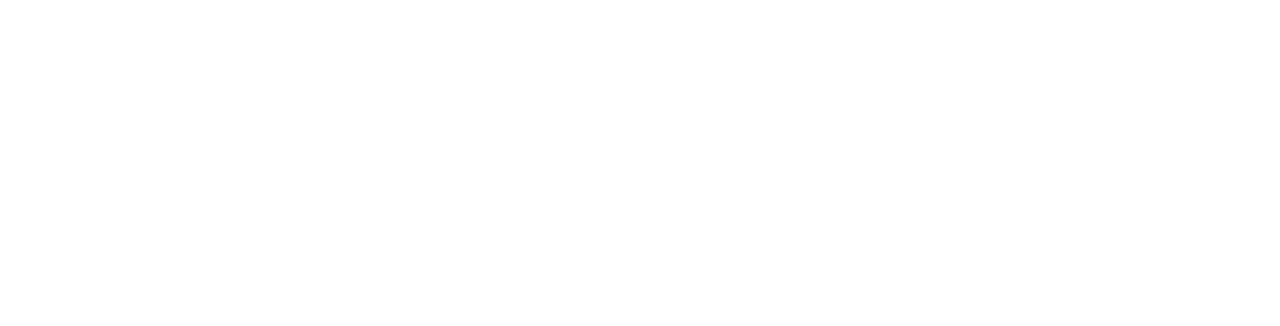
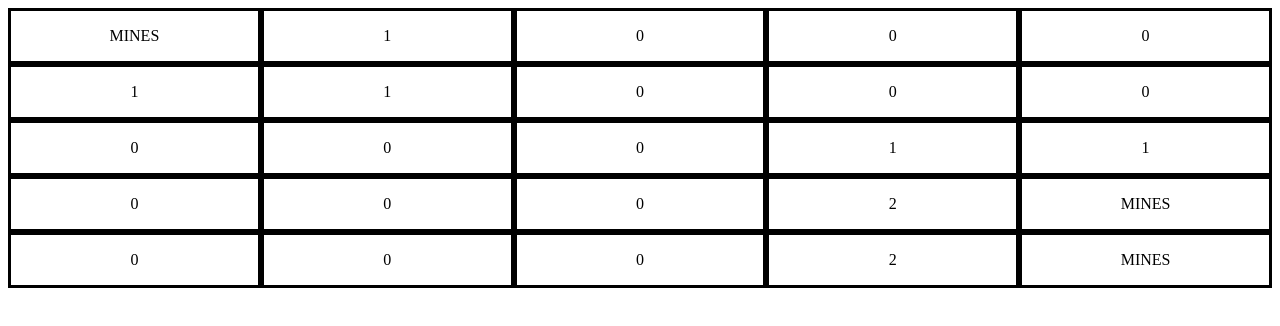
Before and after one commit to yangsnapify/minesweeper-js, a plain HTML site: page index.html in a window 1280 px wide. Drawn offline with Linux system fonts and the light colour scheme.

Commit message:
add floodFill() & update displayGrid struct & add UI

```diff
--- a/app.js
+++ b/app.js
@@ -1,4 +1,4 @@
-(function(global) {
+(function (global) {
 
     class MineSweeper {
         constructor() {
@@ -8,12 +8,27 @@
             this.mapItemType = ["MINES"];
             this.mode = ["EASY", "HARD"];
             this.selectMode = this.mode[0];
+            this.maxFillDepth = 2;
+        }
+
+        fmtData(x, y, v) {
+            return {
+                x,
+                y,
+                v
+            }
         }
 
         createMap(x) {
             this.gridSize = x;
             function init() {
-                return Array.from({ length: x }, () => Array.from({ length: x }, () => null));
+                return Array.from({ length: x }, (_, j) => Array.from({ length: x }, (_, k) => {
+                    return {
+                        x: j,
+                        y: k,
+                        v: null
+                    }
+                }));
             }
 
             if (!this.grid) {
@@ -23,30 +38,41 @@
             return this.grid;
         }
 
-        formatMapItems(x, y) {
-            if (this.grid[x][y] === this.mapItemType[0]) return this.mapItemType[0];
-
-            let minesCount = 0;
+        checkNeighbor(x, y, cb) {
             const directions = [
                 [-1, 0], [1, 0], [0, -1], [0, 1],
                 [-1, -1], [-1, 1], [1, -1], [1, 1]
             ]
             directions.forEach(([dx, dy]) => {
-                const nx = dx + x;
-                const ny = dy + y;
+                cb(dx + x, dy + y);
+            })
+        }
 
-                if (nx >= 0 && nx < this.grid.length && ny >= 0 && ny < this.grid.length ) {
-                    if (this.grid[nx][ny] === this.mapItemType[0]) {
-                        minesCount += 1
-                    }
+        checkIsBound(x, y) {
+            return x >= 0 && x < this.grid.length && y >= 0 && y < this.grid.length;
+        }
+
+        formatMapItems(x, y) {
+            if (this.grid[x][y].v === this.mapItemType[0]) return this.fmtData(x, y, this.mapItemType[0]);
+
+            let minesCount = 0;
+            this.checkNeighbor(x, y, (nx, ny) => {
+                if (!this.checkIsBound(nx, ny)) return;
+
+                if (this.grid[nx][ny].v === this.mapItemType[0]) {
+                    minesCount += 1
                 }
             })
-            return minesCount;
+            return {
+                x,
+                y,
+                v: minesCount
+            }
         }
 
         runner() {
-            for (let i = 0; i < this.gridSize; i ++ ) {
-                for (let j = 0; j < this.gridSize; j ++ ) {
+            for (let i = 0; i < this.gridSize; i++) {
+                for (let j = 0; j < this.gridSize; j++) {
                     this.displayGrid[i][j] = this.formatMapItems(i, j)
                 }
             }
@@ -59,8 +85,8 @@
                 const x = Math.floor(Math.random() * this.gridSize);
                 const y = Math.floor(Math.random() * this.gridSize);
 
-                if (this.grid[x][y] !== this.mapItemType[0]) {
-                    this.grid[x][y] = this.mapItemType[0];
+                if (this.grid[x][y].v !== this.mapItemType[0]) {
+                    this.grid[x][y] = this.fmtData(x, y, this.mapItemType[0])
                     current += 1;
                 }
             }
@@ -80,6 +106,22 @@
             const totalGridSize = this.gridSize * this.gridSize;
             return Math.round(totalGridSize * minesPercentage);
         }
+
+        floodFill(x, y) {
+            let currentDepth = 0;
+            this.markReveal(x, y)
+            function runner(vx, vy) {
+                this.checkNeighbor(vx, vy, (nx, ny) => {
+                    if (!this.checkIsOutBound(nx, ny)) return;
+                    if (this.grid[nx][ny] === this.mapItemType[0]) return;
+                    if (currentDepth === this.maxFillDepth) return;
+                    this.markReveal(nx, ny)
+                    runner(nx, ny);
+                })
+                currentDepth += 1;
+            }
+            runner(x, y)
+        }
     }
 
     global.MineSweeper = MineSweeper;
--- a/index.html
+++ b/index.html
@@ -1,19 +1,59 @@
 <!DOCTYPE html>
 <html lang="en">
+
 <head>
     <meta charset="UTF-8">
     <meta name="viewport" content="width=device-width, initial-scale=1.0">
     <script src="./app.js"></script>
     <title>Document</title>
 </head>
+
 <body>
+    <div id="maps">
 
+    </div>
 </body>
+<style>
+    #maps {
+        display: grid;
+        grid-template-columns: 1fr 1fr 1fr 1fr 1fr;
+        align-items: center;
+        justify-content: center;
+        text-align: center;
+    }
+    #maps > div {
+        border: solid;
+        height: 50px;
+        line-height: 50px;
+        cursor: pointer;
+    }
+</style>
 <script>
     let l = new MineSweeper();
     l.createMap(5);
     l.placeMines(l.calcMines());
-    l.runner()
-    console.log(l.grid, l.displayGrid)
+    l.runner();
+
+    function toui(val) {
+        return Array.isArray(val) ? val.map(toui).join("") :
+        `<div data-x=${val.x} data-y=${val.y} data-v=${val.v} class="v1">${val.v}</div>`
+    }
+
+    let ui = toui(l.displayGrid);
+    console.log(l.displayGrid)
+    var maps = document.getElementById("maps");
+    maps.innerHTML = ui;
+    var items = document.getElementsByClassName("v1");
+
+    if (items) {
+        for (let i of items) {
+            i.onclick = function(x) {
+                const val = i.getAttribute("data-v");
+                const xcoord = i.getAttribute("data-x");
+                const ycoord = i.getAttribute("data-y");
+                console.log(val, xcoord, ycoord);
+            }
+        }
+    }
 </script>
 </html>
```
